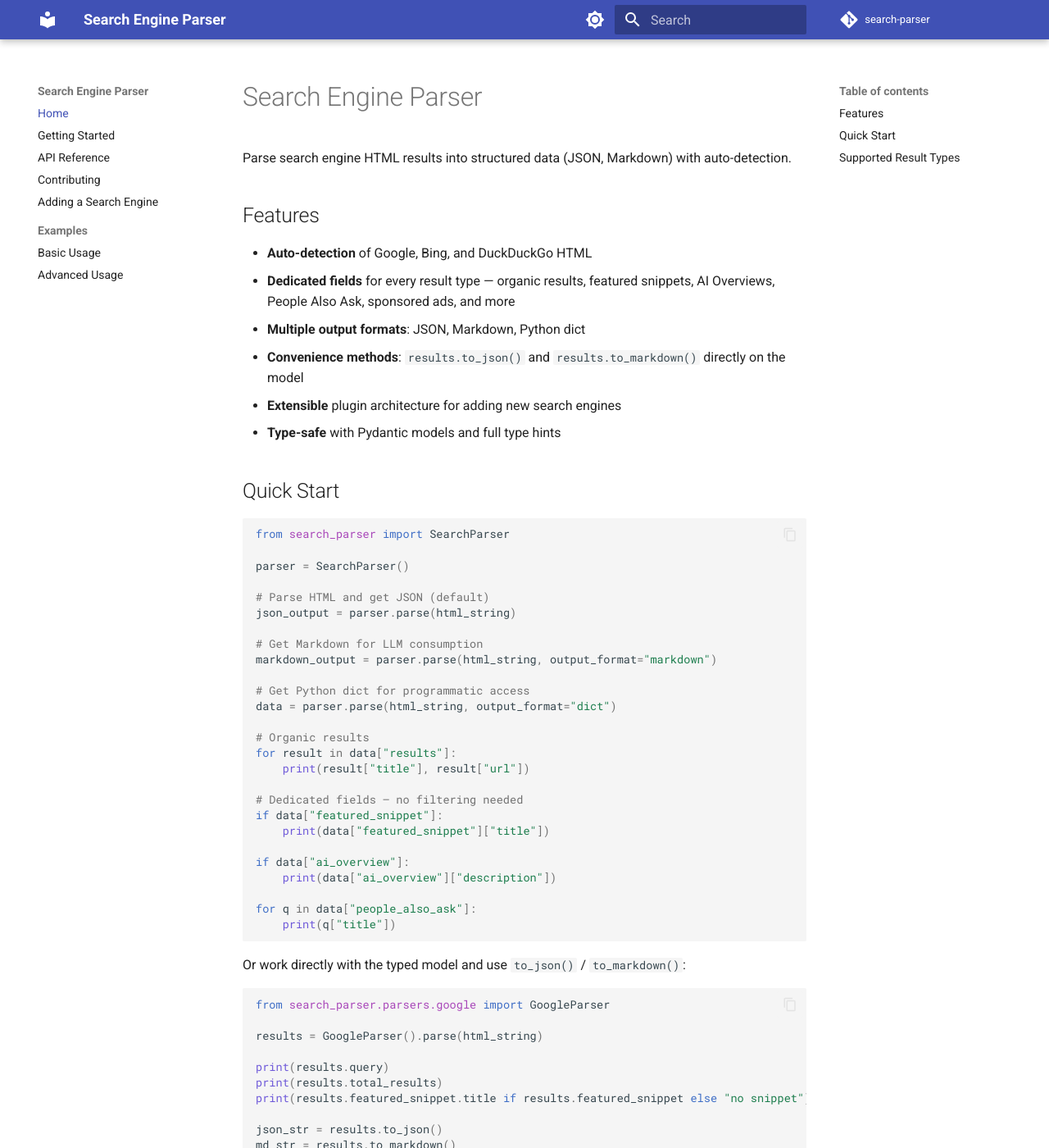
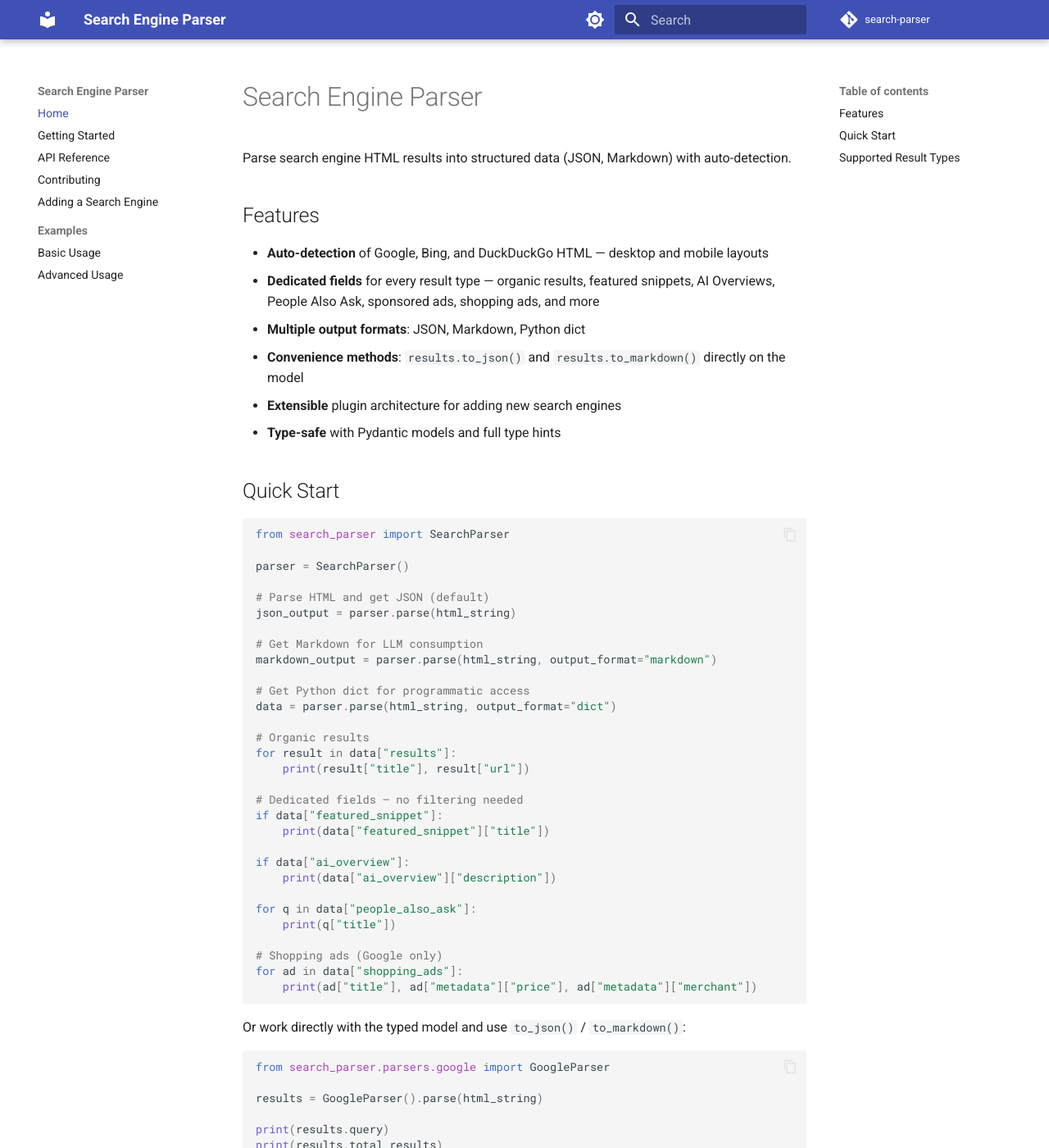
Before and after one commit to getlinksc/search-parser, an MkDocs documentation site: the page built from docs/index.md, in a window 1280 px wide and 1400 px high. Shown: the whole window at 82% size. Built offline with MkDocs 1.6.1 and Material for MkDocs 9.7.7, drawn with Linux system fonts in a browser that asks for light colours; comment, search, counter and statistics services are not loaded; some of the changed text lies outside the part shown.

Commit message:
updating docs

````diff
--- a/docs/index.md
+++ b/docs/index.md
@@ -4,8 +4,8 @@
 
 ## Features
 
-- **Auto-detection** of Google, Bing, and DuckDuckGo HTML
-- **Dedicated fields** for every result type — organic results, featured snippets, AI Overviews, People Also Ask, sponsored ads, and more
+- **Auto-detection** of Google, Bing, and DuckDuckGo HTML — desktop and mobile layouts
+- **Dedicated fields** for every result type — organic results, featured snippets, AI Overviews, People Also Ask, sponsored ads, shopping ads, and more
 - **Multiple output formats**: JSON, Markdown, Python dict
 - **Convenience methods**: `results.to_json()` and `results.to_markdown()` directly on the model
 - **Extensible** plugin architecture for adding new search engines
@@ -40,6 +40,10 @@
 
 for q in data["people_also_ask"]:
     print(q["title"])
+
+# Shopping ads (Google only)
+for ad in data["shopping_ads"]:
+    print(ad["title"], ad["metadata"]["price"], ad["metadata"]["merchant"])
 ```
 
 Or work directly with the typed model and use `to_json()` / `to_markdown()`:
@@ -71,3 +75,4 @@
 | Related Products & Services | `related_products` | ✓ | — | — |
 | Jobs | `jobs` | ✓ | — | — |
 | Discussions and forums | `discussions` | ✓ | — | — |
+| Shopping ads | `shopping_ads` | ✓ | — | — |
````
Also changed, not shown: README.md (+30 -1 lines), docs/examples/advanced_usage.md (+6 -0 lines), docs/examples/basic_usage.md (+6 -0 lines), docs/getting_started.md (+10 -0 lines).
